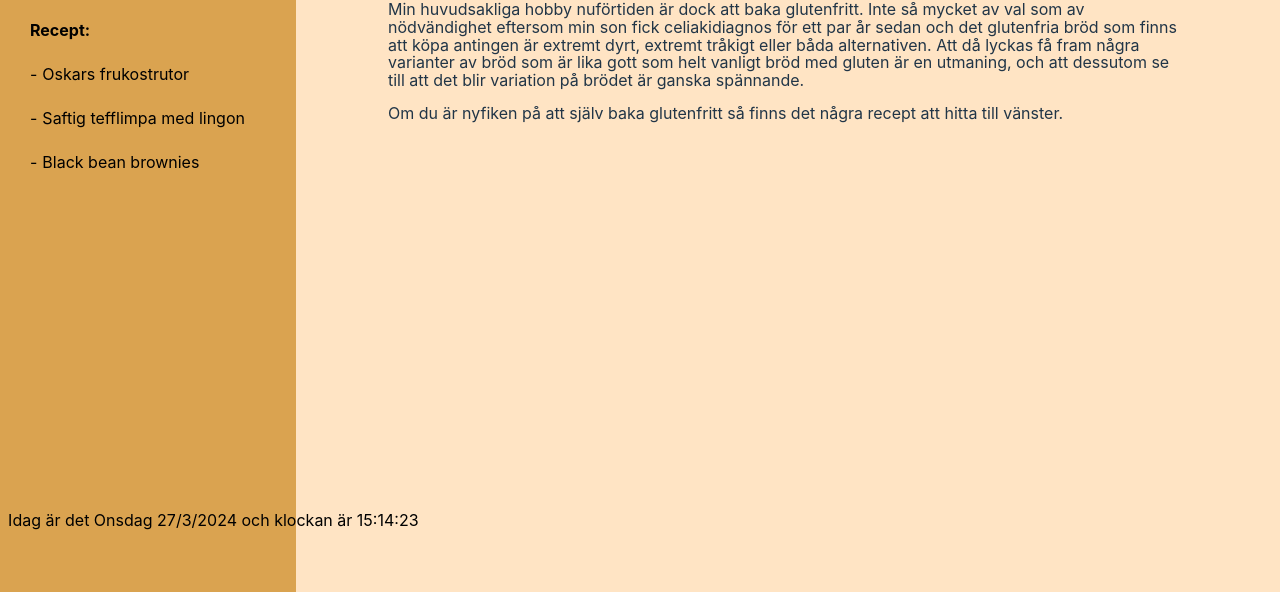
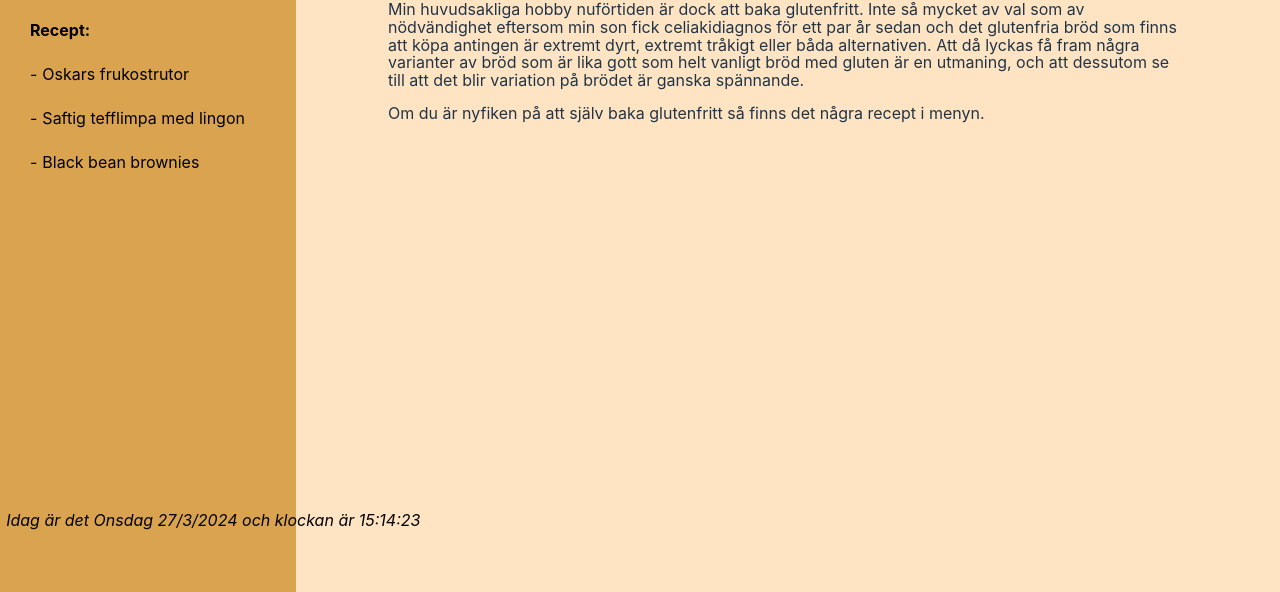
Before and after one commit to annkar73/min_hobby, a website built with Vite: page index.html in a window 1280 px wide. Shown: the part 258-850 px from the top of the page. Built offline with nearby package versions, Linux system fonts and the light colour scheme.

Commit message:
:sparkles: update footer font-style to italics

```diff
--- a/main.js
+++ b/main.js
@@ -11,7 +11,7 @@ function showHome() {
   let contentParagraph2 = document.createElement('p');
   contentParagraph2.textContent = "Min huvudsakliga hobby nuförtiden är dock att baka glutenfritt. Inte så mycket av val som av nödvändighet eftersom min son fick celiakidiagnos för ett par år sedan och det glutenfria bröd som finns att köpa antingen är extremt dyrt, extremt tråkigt eller båda alternativen. Att då lyckas få fram några varianter av bröd som är lika gott som helt vanligt bröd med gluten är en utmaning, och att dessutom se till att det blir variation på brödet är ganska spännande.";
   let contentParagraph3 = document.createElement('p');
-  contentParagraph3.textContent = "Om du är nyfiken på att själv baka glutenfritt så finns det några recept att hitta till vänster.";
+  contentParagraph3.textContent = "Om du är nyfiken på att själv baka glutenfritt så finns det några recept i menyn.";
   contentDiv.appendChild(contentTitle);
   contentTitle.appendChild(contentParagraph1);
   contentTitle.appendChild(contentParagraph2);
--- a/style.css
+++ b/style.css
@@ -116,6 +116,7 @@ footer {
   bottom: 0;
   width: 100vw;
   color: black;
+  font-style: italic;
   text-align: center;
   padding: 10px 0;
   animation: roll 15s linear infinite;
```
